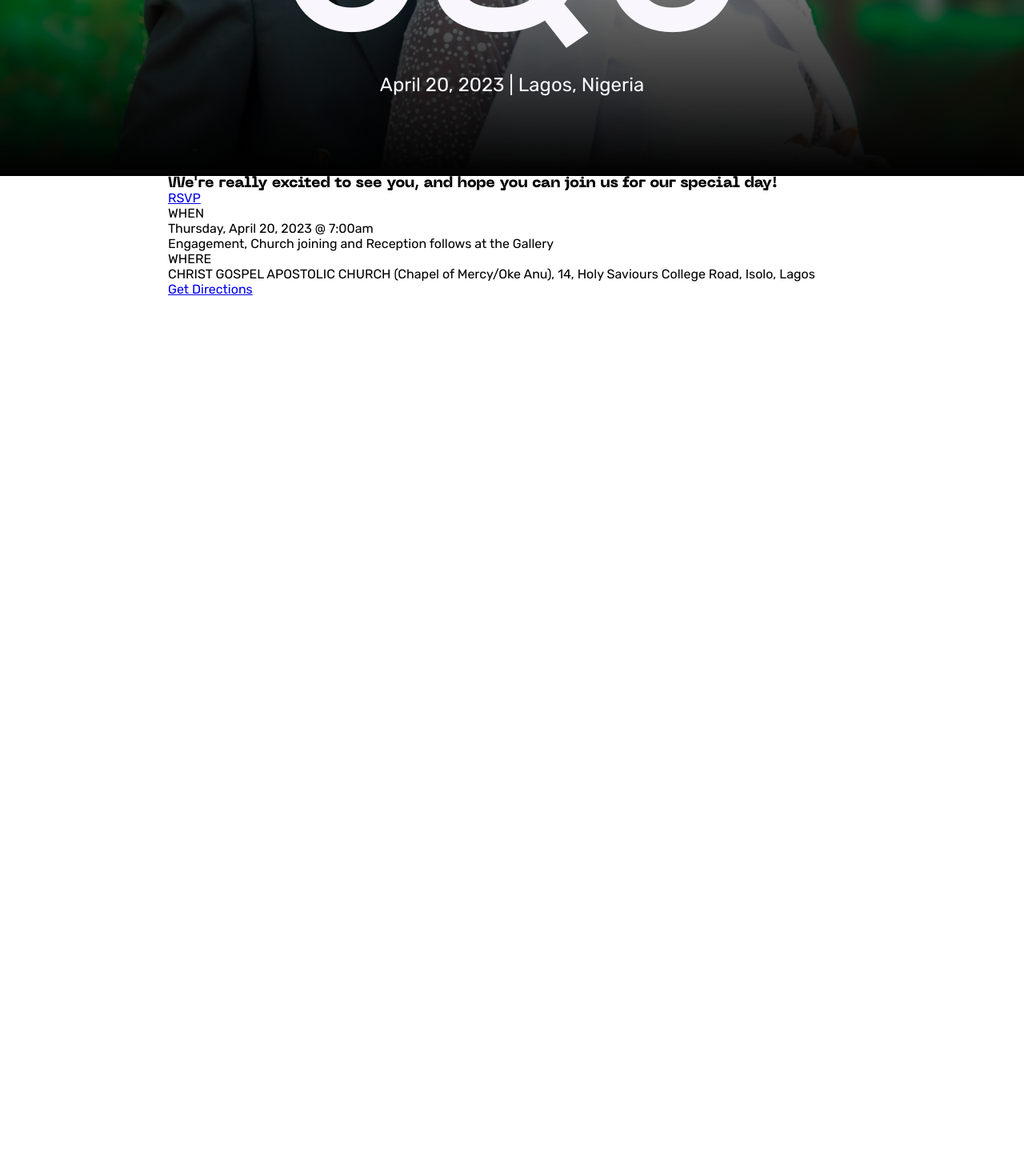
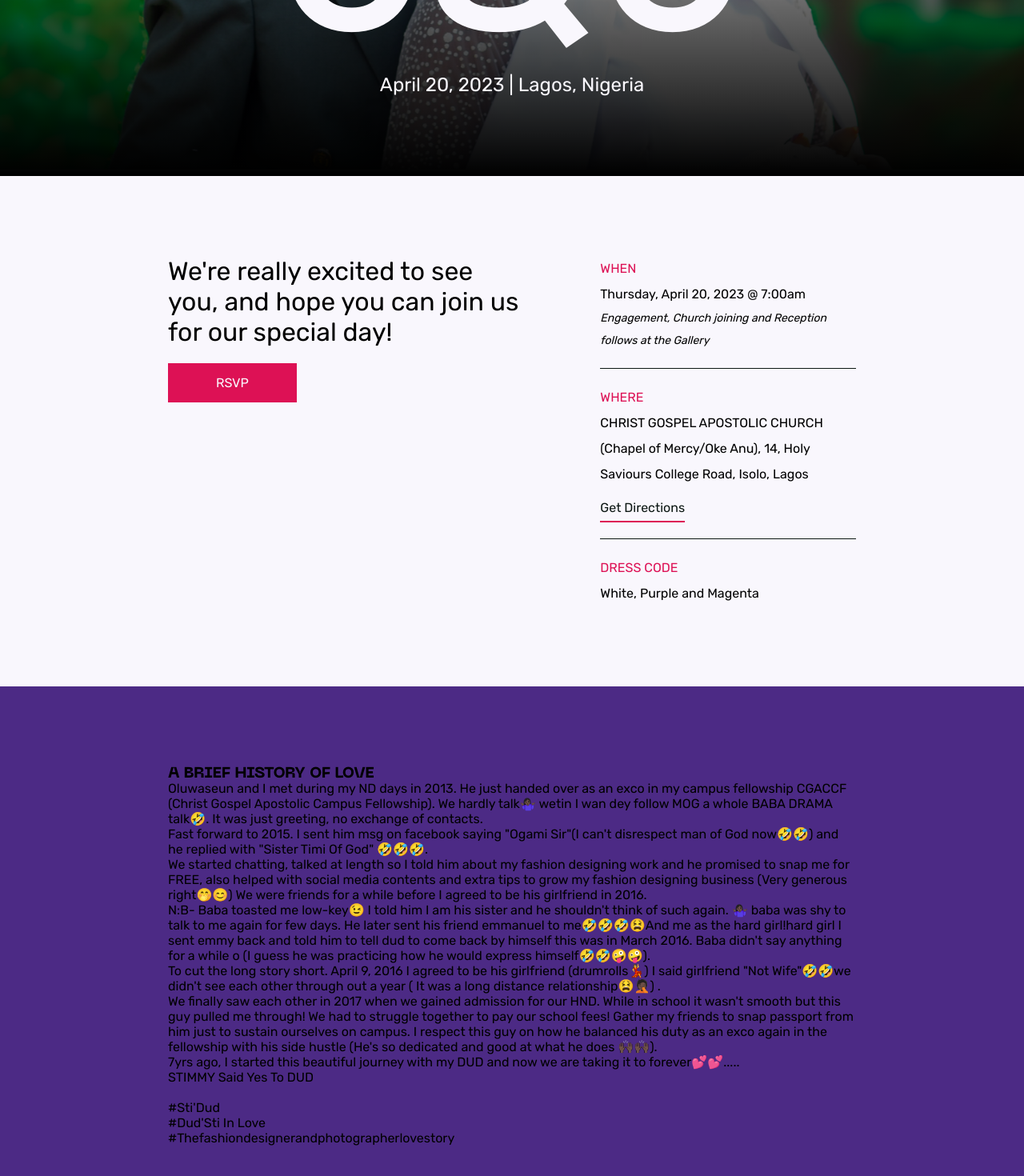
Before and after one commit to samzyconcepts/dudman-wedding, a React (Create React App) app: page / in a window 1280 px wide. Shown: the part 580-2050 px from the top of the page at 80% size. Before the commit the page ends 951 px from the top, so only its background shows below. Built offline with nearby package versions, Linux system fonts and the light colour scheme.

Commit message:
update nav and landing page

```diff
--- a/src/Pages/Home.css
+++ b/src/Pages/Home.css
@@ -34,15 +34,88 @@
   font-size: 1.5rem;
 }
 
+/* Info */
+#info {
+  background-color: var(--white);
+  padding: 6.25rem 0;
+}
+
+#info .container {
+  display: flex;
+  gap: 100px;
+}
+
+#info h3 {
+  font-family: 'Rubik', sans-serif;
+  font-weight: 400;
+  font-size: 2rem;
+}
+
+#info .btn {
+  display: inline-block;
+  padding: 15px 60px;
+  margin-top: 20px;
+  background-color: var(--magenta);
+  color: var(--white);
+  text-decoration: none;
+  transition: 0.3s;
+}
+
+#info .btn:hover {
+  background-color: rgb(100, 4, 34);
+}
+
+#info .detail > * {
+  line-height: 2;
+}
+
+#info .detail span {
+  color: var(--magenta);
+}
+#info .detail div:not(:last-child) {
+  padding-bottom: 20px;
+  border-bottom: 1px solid var(--black);
+}
+#info .detail div:not(:first-child) {
+  padding-top: 20px;
+}
+
+#info .detail .when p:last-child {
+  font-style: italic;
+  font-size: 14px;
+}
+
+#info .detail .where a {
+  display: inline-block;
+  color: var(--black);
+  text-decoration: none;
+  border-bottom: 2px solid var(--magenta);
+  margin-top: 10px;
+}
+#info .detail .where a:hover {
+  color: var(--magenta);
+}
+
+/* Our Story */
+#story{
+  padding: 6.25rem 0;
+  background-color: var(--purple);
+}
+
 @media (max-width: 600px) {
   #home {
     background: url(../images/portrait-hero.webp);
     background-size: cover;
   }
-  #home .container h1{
+  #home .container h1 {
     font-size: 7.5rem;
   }
   #home .container p {
     font-size: 0.875rem;
   }
+
+  /* Info */
+  #info .container {
+    flex-direction: column-reverse;
+  }
 }
--- a/src/Pages/Home.js
+++ b/src/Pages/Home.js
@@ -26,7 +26,7 @@ const Home = () => {
 
       <section id='info'>
         <div className='container'>
-          <div>
+          <div className='rsvp'>
             <h3>
               We're really excited to see you, and hope you can join us for our
               special day!
@@ -35,13 +35,13 @@ const Home = () => {
               RSVP
             </Link>
           </div>
-          <div>
+          <div className='detail'>
             <div className='when'>
               <span>WHEN</span>
               <p>Thursday, April 20, 2023 @ 7:00am</p>
-              <span>
+              <p>
                 Engagement, Church joining and Reception follows at the Gallery
-              </span>
+              </p>
             </div>
             <div className='where'>
               <span>WHERE</span>
@@ -51,7 +51,56 @@ const Home = () => {
               </p>
               <Link to='#'>Get Directions</Link>
             </div>
+            <div className='dress'>
+              <span>DRESS CODE</span>
+              <p>White, Purple and Magenta</p>
+            </div>
           </div>
+        </div>
+      </section>
+
+      <section id='story'>
+        <div className='container'>
+          <h3>A BRIEF HISTORY OF LOVE</h3>
+          <p>
+            Oluwaseun and I met during my ND days in 2013. He just handed over
+            as an exco in my campus fellowship CGACCF (Christ Gospel Apostolic
+            Campus Fellowship). We hardly talk🤷🏿‍♀️ wetin I wan dey follow MOG a
+            whole BABA DRAMA talk🤣. It was just greeting, no exchange of
+            contacts. <br />
+            Fast forward to 2015. I sent him msg on facebook saying "Ogami
+            Sir"(I can't disrespect man of God now🤣🤣) and he replied with
+            "Sister Timi Of God" 🤣🤣🤣. <br />
+            We started chatting, talked at length so I told him about my fashion
+            designing work and he promised to snap me for FREE, also helped with
+            social media contents and extra tips to grow my fashion designing
+            business (Very generous right🤭😊) We were friends for a while
+            before I agreed to be his girlfriend in 2016. <br />
+            N:B- Baba toasted me low-key😉 I told him I am his sister and he
+            shouldn't think of such again. 🤷🏿‍♀️ baba was shy to talk to me again
+            for few days. He later sent his friend emmanuel to me🤣🤣🤣😫And me
+            as the hard girl!hard girl I sent emmy back and told him to tell dud
+            to come back by himself this was in March 2016. Baba didn't say
+            anything for a while o (I guess he was practicing how he would
+            express himself🤣🤣🤪🤪). <br />
+            To cut the long story short. April 9, 2016 I agreed to be his
+            girlfriend (drumrolls💃) I said girlfriend "Not Wife"🤣🤣we didn't
+            see each other through out a year ( It was a long distance
+            relationship😫🤦🏿‍️) . <br />
+            We finally saw each other in 2017 when we gained admission for our
+            HND. While in school it wasn't smooth but this guy pulled me
+            through! We had to struggle together to pay our school fees! Gather
+            my friends to snap passport from him just to sustain ourselves on
+            campus. I respect this guy on how he balanced his duty as an exco
+            again in the fellowship with his side hustle (He's so dedicated and
+            good at what he does 🙌🏿🙌🏿). <br />
+            7yrs ago, I started this beautiful journey with my DUD and now we
+            are taking it to forever💕💕..... <br />
+            STIMMY Said Yes To DUD <br /> <br />
+            #Sti'Dud <br />
+            #Dud'Sti In Love <br />
+            #Thefashiondesignerandphotographerlovestory
+          </p>
         </div>
       </section>
     </>
--- a/src/index.css
+++ b/src/index.css
@@ -41,7 +41,7 @@
 
 html {
   scroll-behavior: smooth;
-  scroll-padding-top: 7rem;
+  /* scroll-padding-top: 7rem; */
 }
 
 body {
```
Also changed, not shown: src/component/Navbar.js (+12 -12 lines), 1 other file (tests, documents, lock files or other folders).
